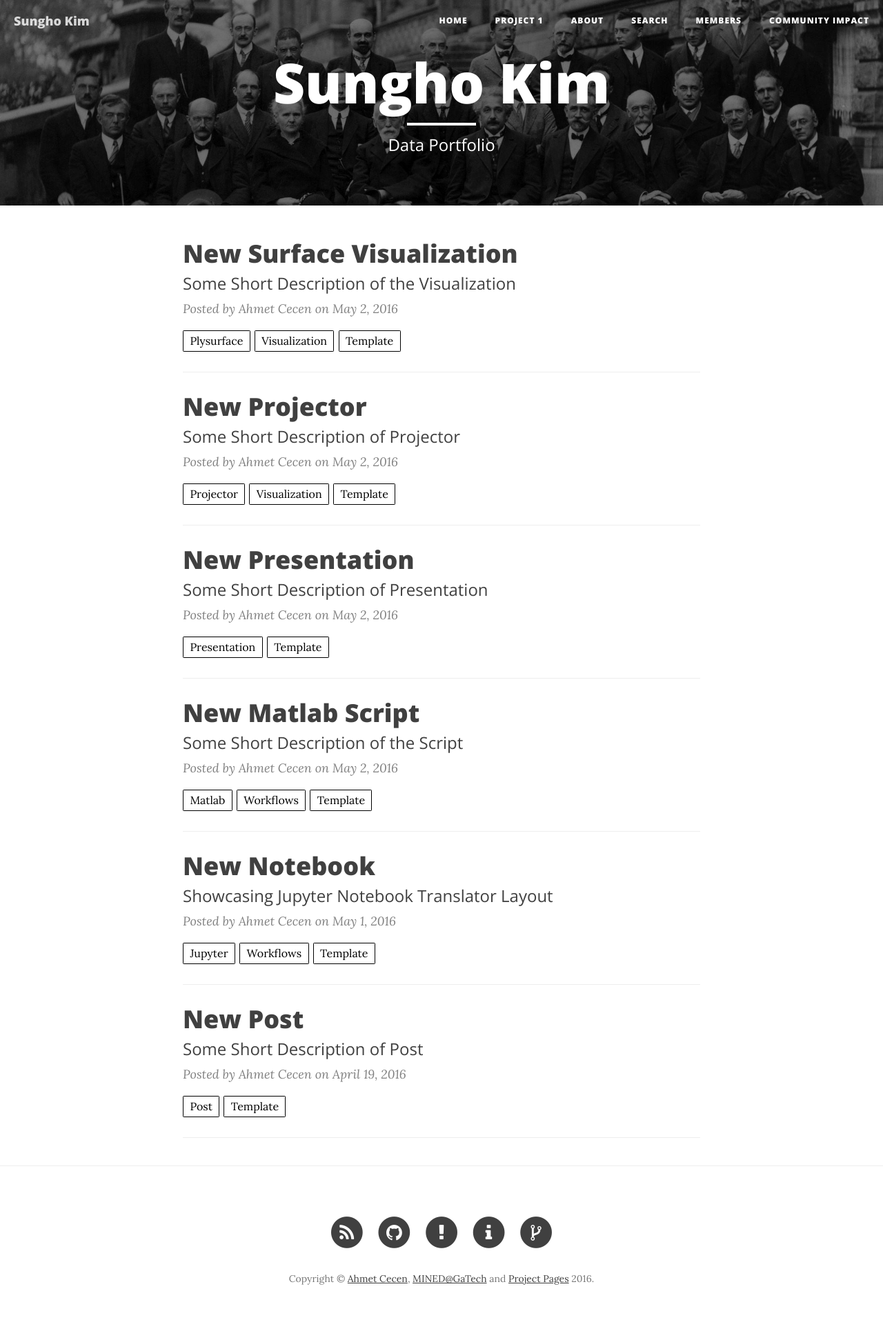
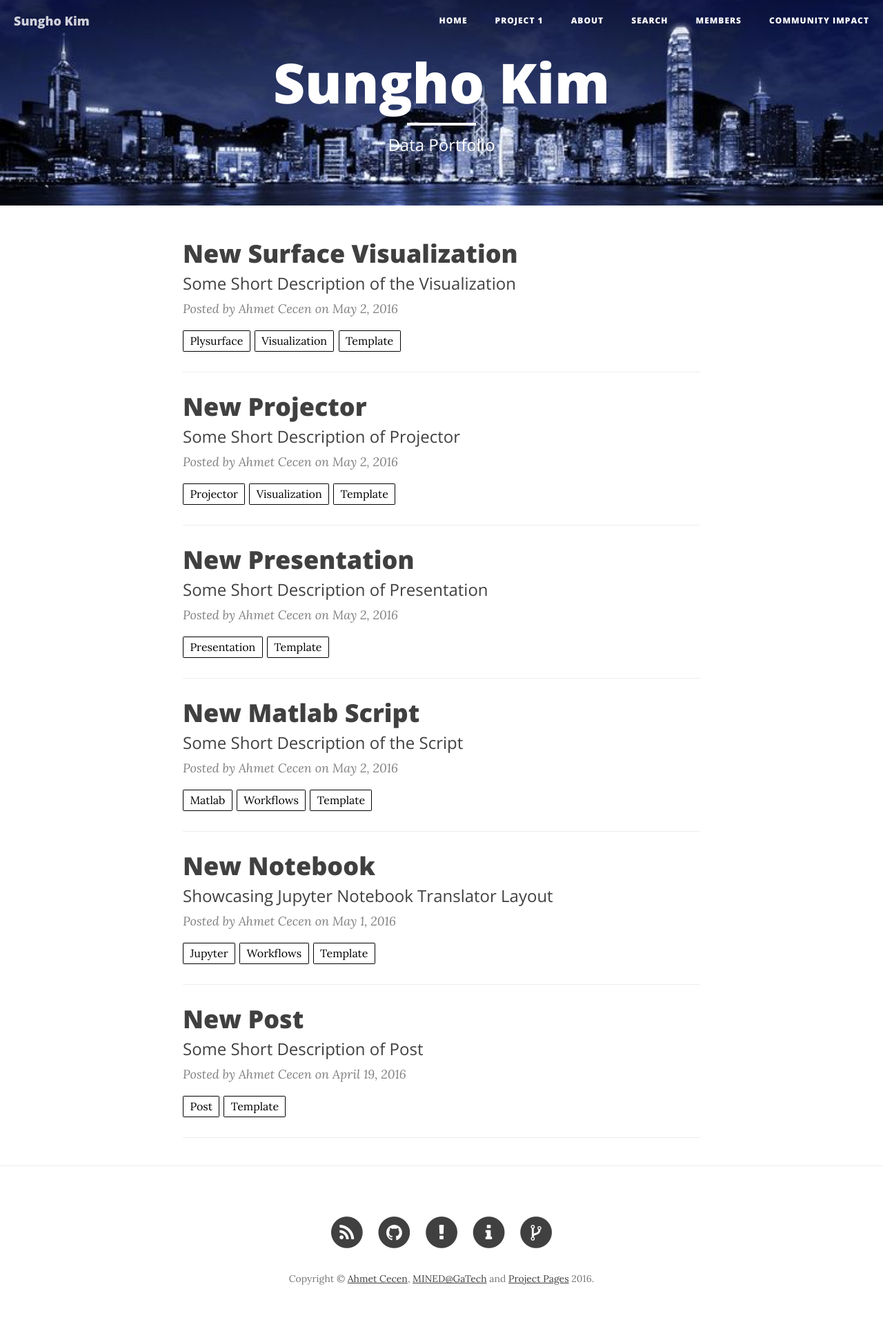
Before and after one commit to sunghok/sunghok.github.io, a Jekyll site: the page built from index.html, in a window 1280 px wide. Shown: the whole page at 69% size. Built offline with Jekyll 4.4.1, drawn with Linux system fonts in a browser that asks for light colours; nearby versions of some CDN libraries; the list of posts is cut into pages by our own code.

Commit message:
commit 2

```diff
--- a/_config.yml
+++ b/_config.yml
@@ -8,7 +8,7 @@ url: "https://projectpages.github.io"
 
 # Secondary Parameters
 baseurl: "/project-pages"
-header-img: img/home-bg.jpg
+header-img: "img/night-bg.jpg"
 headercolor: "#FFFFFF"
 
 # Tertiary Parameters
@@ -40,7 +40,7 @@ defaults:
 # Prose Settings
 prose:
   ignore: ['feed.xml', '/stl', '/ply', '/js', '/plugin', '/lib', '/projectors', '_layouts', '/_includes', 'Gruntfile.js', 'package.json', 'proselinks.jsonp', 'ppanchor.matin', '.gitignore', '/search', '/css', '/img', 'favicon.png','_data/*.json','LICENSES.md','README.md','colorscheme.scss','members.html','mentions.html','index.html']
-  siteurl: 'http://projectpages.github.io/project-pages/'
+  siteurl: 'http://sunghok.github.io'
   ispp: true
   media: 'img'
   metadata:
```
Also changed, not shown: img/night-bg.jpg (added), 10 other files.
